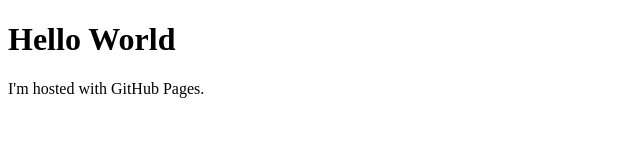
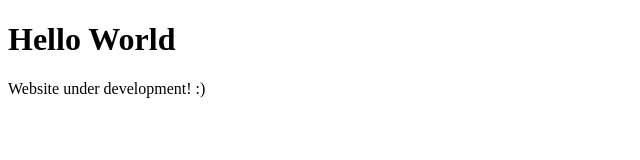
Before and after one commit to OddBirdStudio/oddbirdstudio.github.io, a plain HTML site: page index.html in a window 1280 px wide. Shown: the full height of the page, 0-640 px from the left. Drawn offline with Linux system fonts and the light colour scheme.

Commit message:
Updated index.html

```diff
--- a/index.html
+++ b/index.html
@@ -2,6 +2,6 @@
 <html>
 <body>
 <h1>Hello World</h1>
-<p>I'm hosted with GitHub Pages.</p>
+<p>Website under development! :)</p>
 </body>
 </html>
```
